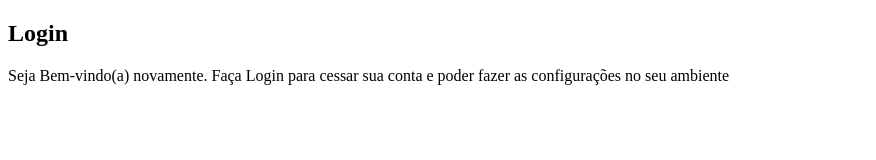
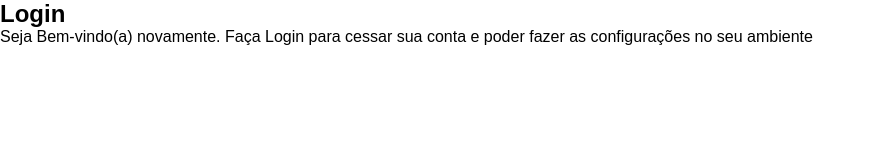
Before and after one commit to kelvin-araujo/projeto-login, a plain HTML site: page index.html in a window 1280 px wide. Shown: the whole page, without its empty margins (0-876 px from the left). Drawn offline with Linux system fonts and the light colour scheme.

Commit message:
Update style.css

```diff
--- a/estilos/style.css
+++ b/estilos/style.css
@@ -5,3 +5,9 @@
   Verde: #49a09d
   Lilás:#5f2c82
 */
+
+* {
+  font-family: Arial, Helvetica, sans-serif;
+  margin: 0;
+  padding: 0;
+}
```
